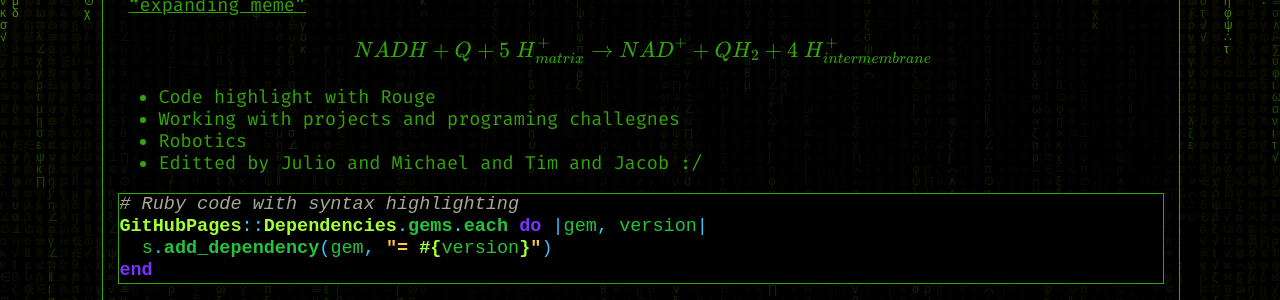
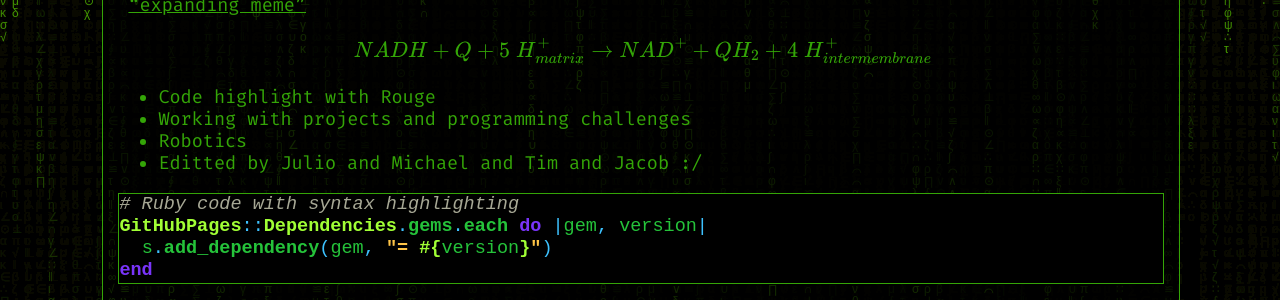
Before and after one commit to ramhacks/ramhacks.github.io, a Jekyll site: the page built from pages/index.md, in a window 1280 px wide. Shown: the part 315-615 px from the top of the page. Built offline with Jekyll 4.4.1, drawn with Linux system fonts in a browser that asks for light colours; formulas are drawn with MathJax 3.

Commit message:
Update index.md

```diff
--- a/pages/index.md
+++ b/pages/index.md
@@ -25,7 +25,7 @@ NADH+Q+5\;H_{matrix}^{+}\rightarrow NAD^{+}+QH_{2}+4\;H_{intermembrane}^{+}\!
 $$
 
 * Code highlight with Rouge
-* Working with projects and programing challegnes
+* Working with projects and programming challenges
 * Robotics
 * Editted by Julio and Michael and Tim and Jacob  :/
 
```
